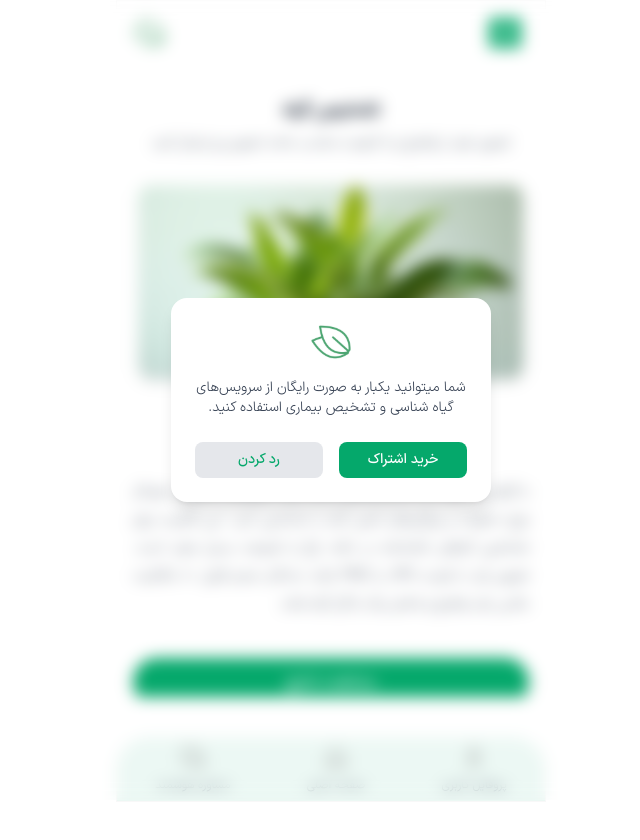
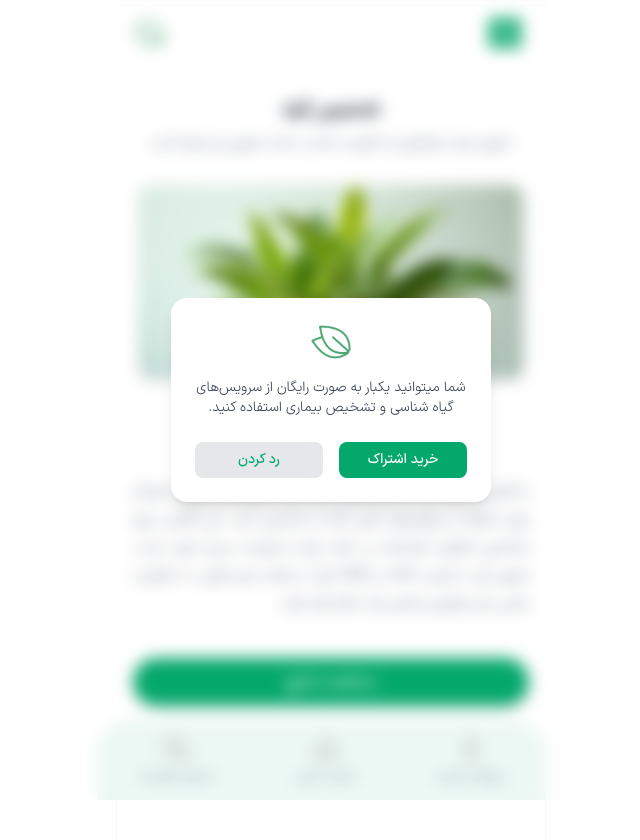
Before and after one commit to alirezzasarkar/smart-greenhouse-assistant, a React (Vite) app: page /plant-detection in a window 1280 px wide. Shown: the top 840 px of the page, without its empty margins (309-949 px from the left). Before the commit the page ends 802 px from the top, so only its background shows below. Built offline with nearby package versions, Linux system fonts and the light colour scheme.

Commit message:
update MainLayout

```diff
--- a/src/layouts/MainLayout.jsx
+++ b/src/layouts/MainLayout.jsx
@@ -22,7 +22,7 @@ const MainLayout = () => {
       iconSrc: "/public/assets/icons/menu-icon/3.svg",
     },
     {
-      to: "/",
+      to: "/fertilizer-detection",
       label: "تشخیص کود مناسب گیاه و زمان کود دهی",
       iconSrc: "/public/assets/icons/menu-icon/4.svg",
     },
@@ -60,7 +60,7 @@ const MainLayout = () => {
   ];
 
   return (
-    <div className="flex flex-col h-screen relative">
+    <div className="flex flex-col h-full relative">
       <header className="flex items-center justify-between px-4 py-2 bg-white">
         <button
           className="p-2 rounded-md cursor-pointer focus:outline-none focus:ring-2 focus:ring-gray-300"
@@ -80,7 +80,7 @@ const MainLayout = () => {
       </header>
 
       {isMenuOpen && (
-        <div className="absolute top-0 left-0 w-full h-full bg-white-50 shadow-lg z-50 backdrop-blur-xl">
+        <div className="absolute top-0 left-0 w-full h-full bg-white-50 shadow-lg z-50 backdrop-blur-2xl">
           <button
             className="absolute top-2 right-4 p-2 cursor-pointer"
             onClick={() => setIsMenuOpen(false)}
@@ -112,11 +112,11 @@ const MainLayout = () => {
         </div>
       )}
 
-      <div key={pathname} className="flex-grow overflow-auto">
+      <div key={pathname} className="flex-grow overflow-auto pb-25">
         <Outlet />
       </div>
 
-      <nav className="relative w-full mt-10 max-w-md mx-auto bg-menu h-16 flex rounded-t-4xl justify-around items-start pb-7">
+      <nav className="fixed bottom-0 w-full mt-10 max-w-md mx-auto bg-menu h-16 flex rounded-t-4xl justify-around items-start pb-18 pt-2">
         {menu.map(({ to, label, iconSrc, activeIconSrc }) => {
           const isActive = pathname === to;
           return (
```
